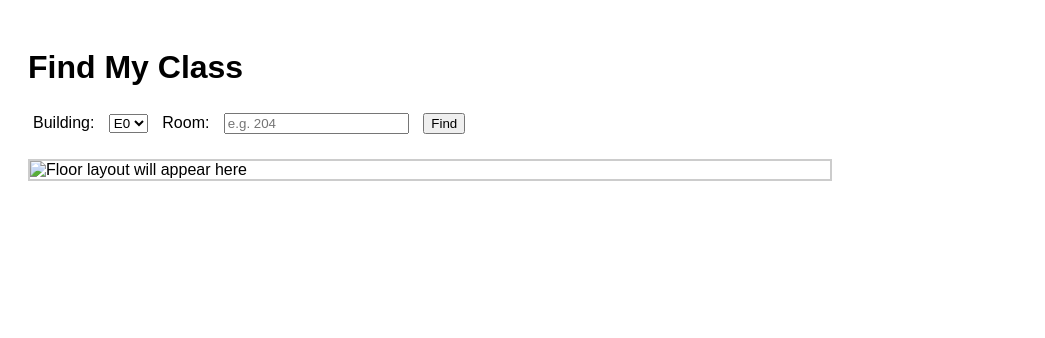
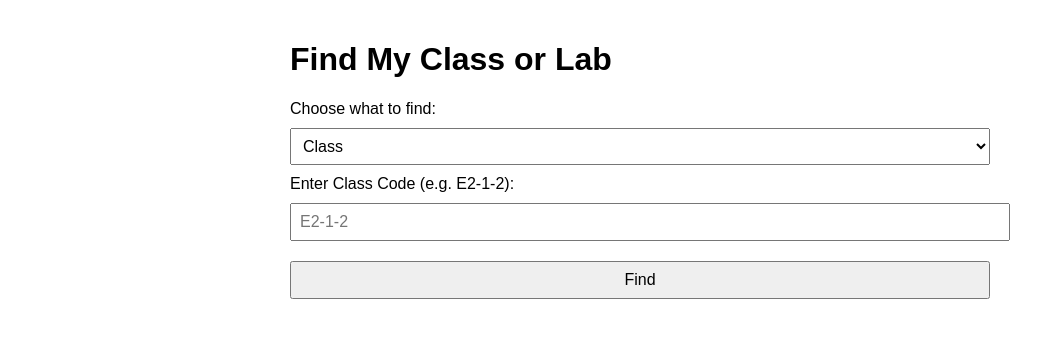
Before and after one commit to Ahakimi2311/find-my-class, a plain HTML site: page index.html in a window 1280 px wide. Shown: the whole page, without its empty margins (0-1045 px from the left). Drawn offline with Linux system fonts and the light colour scheme.

Commit message:
Update index.html

```diff
--- a/index.html
+++ b/index.html
@@ -2,94 +2,142 @@
 <html lang="en">
 <head>
   <meta charset="UTF-8" />
+  <meta name="viewport" content="width=device-width, initial-scale=1.0"/>
   <title>Find My Class</title>
   <style>
     body {
       font-family: Arial, sans-serif;
       padding: 20px;
+      max-width: 700px;
+      margin: auto;
     }
-    label, select, input, button {
-      margin: 5px;
+    select, input, button {
+      margin: 10px 0;
+      padding: 8px;
+      font-size: 16px;
+      width: 100%;
     }
-    #map-container {
+    .map-container {
       position: relative;
-      width: 800px;
+      display: none;
       margin-top: 20px;
-      border: 2px solid #ccc;
     }
-    #map {
+    #floorMap {
       width: 100%;
-      display: block;
+      max-width: 600px;
     }
     .marker {
       position: absolute;
       width: 20px;
       height: 20px;
-      background-color: red;
+      background: red;
       border-radius: 50%;
-      border: 2px solid white;
-      box-shadow: 0 0 5px #000;
       transform: translate(-50%, -50%);
-      display: none;
     }
   </style>
 </head>
 <body>
+  <h1>Find My Class or Lab</h1>
 
-  <h1>Find My Class</h1>
-
-  <label for="buildingSelect">Building:</label>
-  <select id="buildingSelect">
-    <option value="E0">E0</option>
-    <option value="E1">E1</option>
-    <option value="E2">E2</option>
-    <option value="E3">E3</option>
-    <option value="E4">E4</option>
-    <option value="E5">E5</option>
+  <!-- Search type selector -->
+  <label for="searchType">Choose what to find:</label>
+  <select id="searchType" onchange="updateUI()">
+    <option value="class">Class</option>
+    <option value="lab">Lab</option>
   </select>
 
-  <label for="classInput">Room:</label>
-  <input type="text" id="classInput" placeholder="e.g. 204">
-  <button onclick="showClass()">Find</button>
+  <!-- Class form -->
+  <div id="classForm">
+    <label for="className">Enter Class Code (e.g. E2-1-2):</label>
+    <input type="text" id="className" placeholder="E2-1-2" />
+  </div>
 
-  <div id="map-container">
-    <img id="map" src="" alt="Floor layout will appear here" />
-    <div id="marker" class="marker"></div>
+  <!-- Lab form -->
+  <div id="labForm" style="display:none;">
+    <label for="labList">Choose a Lab:</label>
+    <select id="labList">
+      <option value="E2-1-2">Lab A (E2-1-2)</option>
+      <option value="E1-2-1">Lab B (E1-2-1)</option>
+      <option value="E0-1-1">Lab C (E0-1-1)</option>
+    </select>
+  </div>
+
+  <button onclick="handleSearch()">Find</button>
+
+  <!-- Map and marker -->
+  <div class="map-container" id="mapContainer">
+    <img id="floorMap" src="" alt="Floor Plan" />
+    <div id="marker" class="marker" title="Your class is here"></div>
   </div>
 
   <script>
-    const classData = {
-      "E0204": { floor: "floor2.png", x: 460, y: 290 },
-      "E0101": { floor: "floor1.png", x: 300, y: 200 },
-      "E0L01": { floor: "floor1.png", x: 350, y: 250 },
-      "E3312": { floor: "floor3.png", x: 410, y: 180 }
+    // Room and lab coordinates database
+    const classCoordinates = {
+      "E2-1-2": { building: "E2-3", floor: 1, x: 120, y: 90 },
+      "E2-1-3": { building: "E2-3", floor: 1, x: 220, y: 160 },
+      "E1-2-1": { building: "E1", floor: 2, x: 300, y: 110 },
+      "E0-1-1": { building: "E0", floor: 1, x: 150, y: 100 }
     };
 
-    function showClass() {
-      const building = document.getElementById("buildingSelect").value;
-      const room = document.getElementById("classInput").value.trim();
-      const classCode = (building + room).toUpperCase();
-      const data = classData[classCode];
-      const map = document.getElementById("map");
+    function updateUI() {
+      const type = document.getElementById("searchType").value;
+      document.getElementById("classForm").style.display = type === "class" ? "block" : "none";
+      document.getElementById("labForm").style.display = type === "lab" ? "block" : "none";
+    }
+
+    function handleSearch() {
+      const type = document.getElementById("searchType").value;
+      let name = "", building = "", floor = 1;
+
+      if (type === "class") {
+        name = document.getElementById("className").value.trim().toUpperCase();
+
+        if (!/E\d(-\d+){2}/.test(name)) {
+          alert("Invalid class code format. Use format like E2-1-2.");
+          return;
+        }
+
+        const location = classCoordinates[name];
+        if (!location) {
+          alert("Class location not found.");
+          return;
+        }
+
+        building = location.building;
+        floor = location.floor;
+        showMap(building, floor, location.x, location.y);
+
+      } else if (type === "lab") {
+        name = document.getElementById("labList").value;
+        const location = classCoordinates[name];
+
+        if (!location) {
+          alert("Lab location not found.");
+          return;
+        }
+
+        showMap(location.building, location.floor, location.x, location.y);
+      }
+    }
+
+    function showMap(building, floor, x, y) {
+      const imgPath = `${building}/floor${floor}.png`; // Adjusted for floor1.png style
+      const img = document.getElementById("floorMap");
       const marker = document.getElementById("marker");
 
-      if (!data) {
-        alert("Classroom not found!");
-        marker.style.display = "none";
-        map.src = "";
-        return;
-      }
+      img.src = imgPath;
 
-      const imagePath = `${building}/${data.floor}`;
-      map.src = imagePath;
+      img.onload = () => {
+        const scaleX = img.width / img.naturalWidth;
+        const scaleY = img.height / img.naturalHeight;
 
-      map.onload = () => {
-        marker.style.left = data.x + "px";
-        marker.style.top = data.y + "px";
+        marker.style.left = `${x * scaleX}px`;
+        marker.style.top = `${y * scaleY}px`;
+
+        document.getElementById("mapContainer").style.display = "block";
         marker.style.display = "block";
       };
     }
   </script>
-
 </body>
 </html>
```
